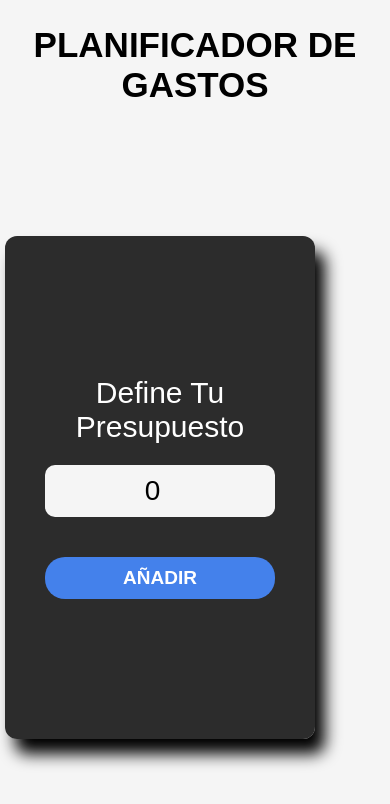
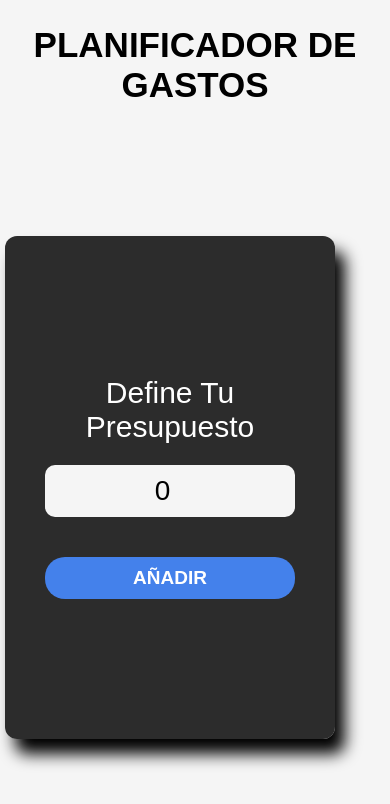
Before and after one commit to Hrldltn/Control-Presupuesto, a React (Vite) app: page / in a window 390 px wide. Shown: the top 804 px of the page. Built offline with nearby package versions, Linux system fonts and the light colour scheme; a web font is replaced by a local one.

Commit message:
arreglo tres

```diff
--- a/src/index.css
+++ b/src/index.css
@@ -483,7 +483,7 @@ body .modal {
         margin: 0;
         margin-left:5px;
         transform: translateY(2rem);
-        width: 310px;
+        width: 330px;
 
     }
     .dos-columnas{
```
